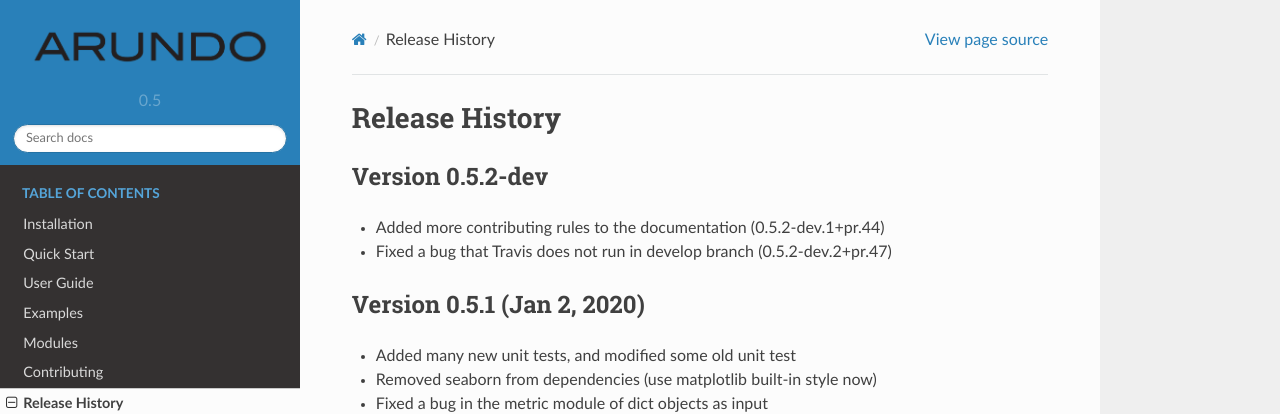
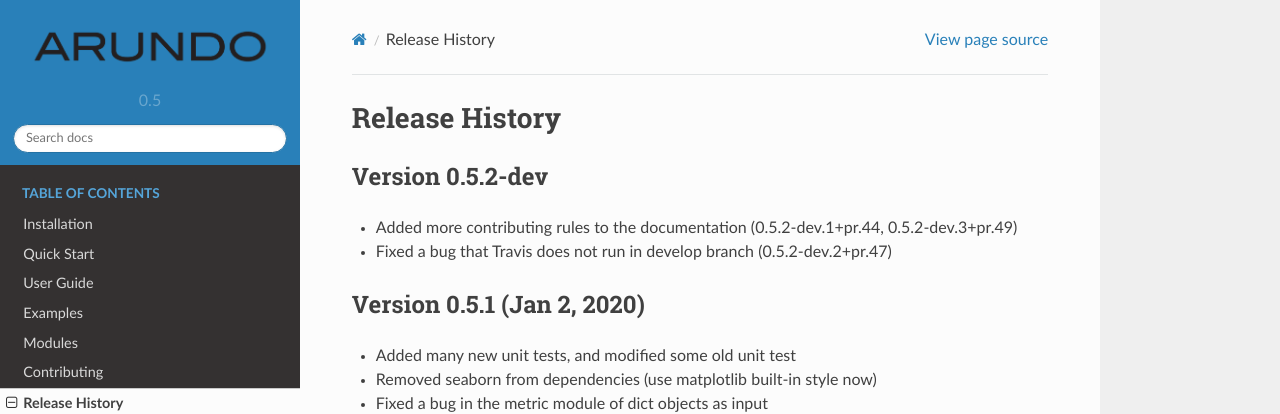
Before and after one commit to arundo/adtk, a Sphinx documentation site: the page built from docs/releasehistory.rst, in a window 1280 px wide and 900 px high. Shown: the top 414 px of the window. Built offline with Sphinx 7.4.7 and the Read the Docs theme 2.0.0, drawn with Linux system fonts in a browser that asks for light colours; pages that are not in the unit, such as notebooks, are missing from menus.

Commit message:
updated changelog

```diff
--- a/docs/releasehistory.rst
+++ b/docs/releasehistory.rst
@@ -4,7 +4,7 @@ Release History
 
 Version 0.5.2-dev
 ===================================
-- Added more contributing rules to the documentation (0.5.2-dev.1+pr.44)
+- Added more contributing rules to the documentation (0.5.2-dev.1+pr.44, 0.5.2-dev.3+pr.49)
 - Fixed a bug that Travis does not run in develop branch (0.5.2-dev.2+pr.47)
 
 Version 0.5.1 (Jan 2, 2020)
```
